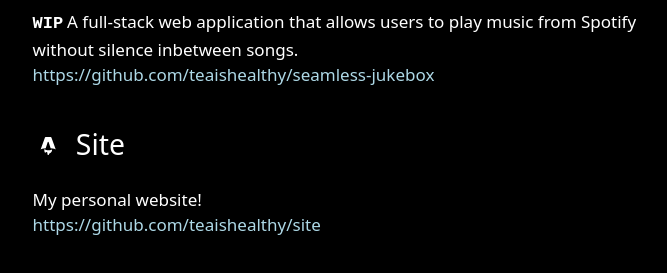
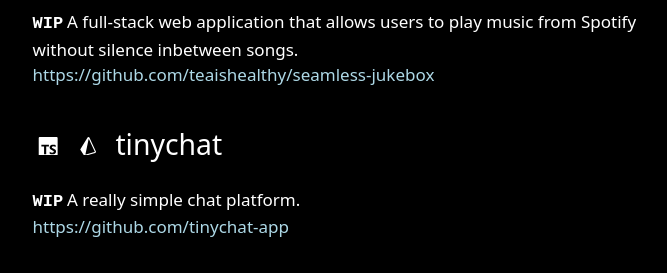
Before and after one commit to teaishealthy/site, an Astro site: page /projects in a window 1280 px wide. Shown: the part 202-475 px from the top of the page, without its empty margins (283-950 px from the left). Built offline with nearby package versions, Linux system fonts and the light colour scheme; Astro itself is replaced by a stand-in of ours.

Commit message:
feat: add tinychat to projects

```diff
--- a/src/pages/projects.astro
+++ b/src/pages/projects.astro
@@ -20,6 +20,19 @@
     <br />
     <a href="https://github.com/teaishealthy/seamless-jukebox"
       >https://github.com/teaishealthy/seamless-jukebox
+    </a>
+  </p>
+  <h2 id="tinychat">
+    <span>
+      <Icon class="icon" name="simple-icons:typescript" />
+      <Icon class="icon" name="simple-icons:prisma" />
+    </span>tinychat
+  </h2>
+  <p class="main-content">
+    <span class="wip">WIP</span>A really simple chat platform.
+    <br />
+    <a href="https://github.com/tinychat-app"
+      >https://github.com/tinychat-app
     </a>
   </p>
   <h2 id="site">
```
